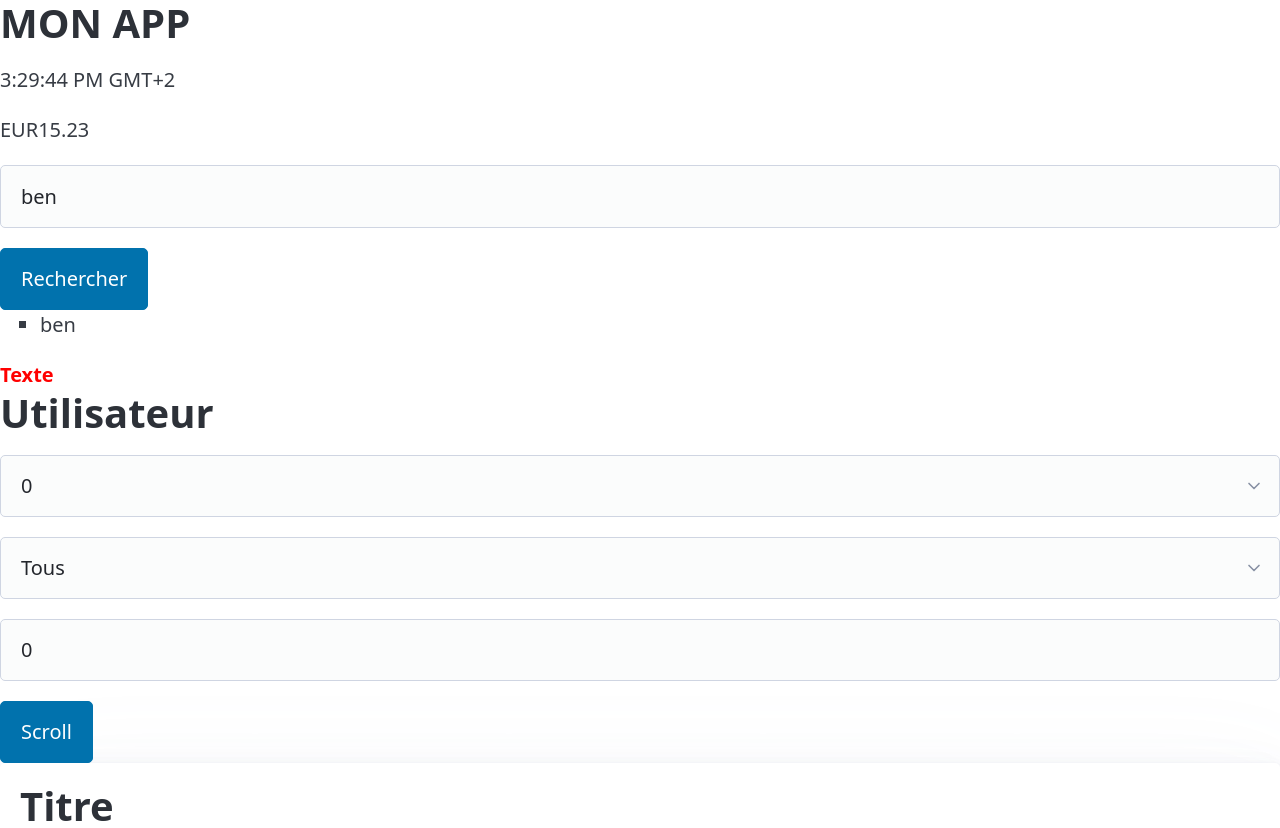
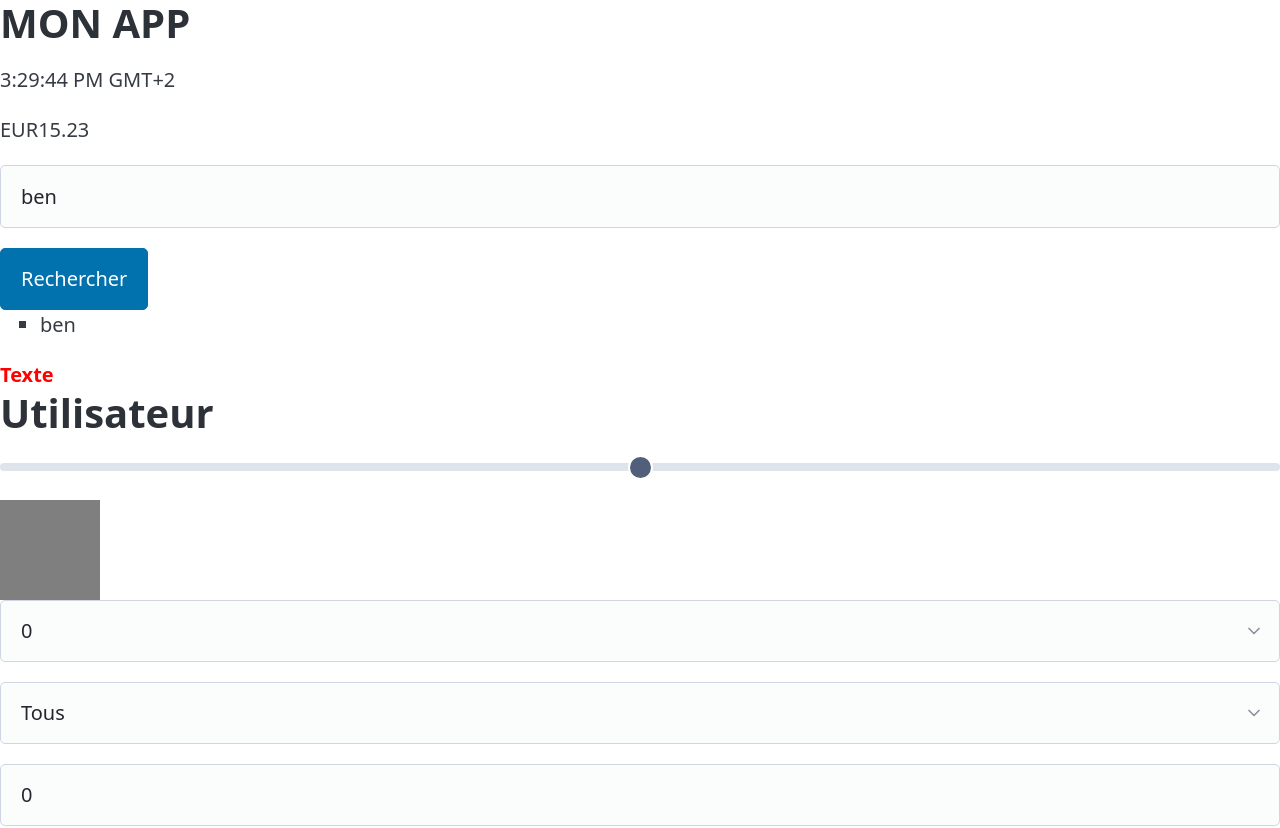
Before and after one commit to dferhod/angular-formation, an Angular app: page / in a window 1280 px wide. Shown: the top 828 px of the page. Built offline with nearby package versions, Linux system fonts and the light colour scheme.

Commit message:
alpha component

```diff
--- /dev/null
+++ b/src/app/atomics/alpha-range/alpha-range.component.ts
@@ -0,0 +1,27 @@
+import { NgStyle } from '@angular/common';
+import { Component, Input } from '@angular/core';
+import { FormsModule } from '@angular/forms';
+
+@Component({
+  selector: 'app-alpha-range',
+  standalone: true,
+  imports: [NgStyle, FormsModule],
+  template: `
+    <input type="range" [(ngModel)]="opacity" min="0" max="1" step="0.01" (input)="changeOpacity()">
+    <div [ngStyle]="{ opacity, backgroundColor: color }"></div>
+  `,
+  styles: `
+    div {
+      width: 100px;
+      height: 100px;
+    }
+  `
+})
+export class AlphaRangeComponent {
+  @Input() opacity = 1
+  @Input() color = 'white'
+
+  changeOpacity() {
+
+  }
+}
--- a/src/app/features/users/users.component.html
+++ b/src/app/features/users/users.component.html
@@ -1,5 +1,7 @@
 <app-loader [loading]="listLoading">
     <h1>{{ 'Utilisateur' | plural:nbSelected }}</h1>
+
+    <app-alpha-range color="black" [opacity]="0.5" />
 
     <select [(ngModel)]="nbSelected">
         <option>0</option>
--- a/src/app/features/users/users.component.ts
+++ b/src/app/features/users/users.component.ts
@@ -1,42 +1,61 @@
-import { Component, ElementRef, Input, OnInit, QueryList, ViewChild, ViewChildren } from '@angular/core';
+import {
+  Component,
+  ElementRef,
+  Input,
+  OnInit,
+  QueryList,
+  ViewChild,
+  ViewChildren,
+} from '@angular/core';
 import { UserCardComponent } from './user-card.component';
 import { User } from '../../core/interfaces/user';
 import { PluralPipe } from '../../shared/pipes/plural.pipe';
 import { FormsModule } from '@angular/forms';
 import { Extensionpipe } from '../../shared/pipes/extension.pipe';
 import { LoaderComponent } from '../../atomics/loader/loader.component';
+import { AlphaRangeComponent } from '../../atomics/alpha-range/alpha-range.component';
 
 @Component({
   selector: 'app-users',
   templateUrl: './users.component.html',
   standalone: true,
-  imports: [UserCardComponent, PluralPipe, FormsModule, Extensionpipe, LoaderComponent]
+  imports: [
+    UserCardComponent,
+    PluralPipe,
+    FormsModule,
+    Extensionpipe,
+    LoaderComponent,
+    AlphaRangeComponent
+  ],
 })
 export class UsersComponent implements OnInit {
-  @ViewChildren('refUser') propCards!: QueryList<ElementRef<HTMLDivElement>>
+  @ViewChildren('refUser') propCards!: QueryList<ElementRef<HTMLDivElement>>;
 
-  nbSelected = 0
-  extSelected = ''
-  extensions: string[] = ['tv', 'biz', 'io', 'me']
-  cardIndex = 0
-  errorMessage = ''
-  listLoading = true
+  nbSelected = 0;
+  extSelected = '';
+  extensions: string[] = ['tv', 'biz', 'io', 'me'];
+  cardIndex = 0;
+  errorMessage = '';
+  listLoading = true;
 
   ngOnInit(): void {
     setTimeout(() => {
-      this.listLoading = false
-    }, 2000)
+      this.listLoading = false;
+    }, 2000);
   }
 
   scrollToUser() {
-    const arrayElementCards = this.propCards.toArray()
-    const elementCard = arrayElementCards[this.cardIndex]
+    const arrayElementCards = this.propCards.toArray();
+    const elementCard = arrayElementCards[this.cardIndex];
     if (!elementCard) {
-      this.errorMessage = 'Index invalide'
-      return
+      this.errorMessage = 'Index invalide';
+      return;
     }
-    this.errorMessage = ''
-    elementCard.nativeElement.scrollIntoView({ behavior: 'smooth', block: 'center' });
+    this.errorMessage = '';
+    elementCard.nativeElement.scrollIntoView({
+      behavior: 'smooth',
+      block: 'center',
+    });
   }
 
   users: User[] = [
```
